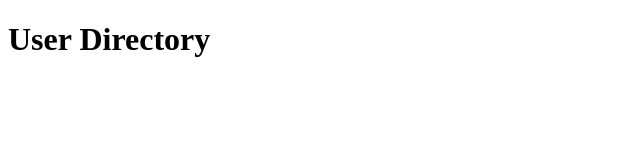
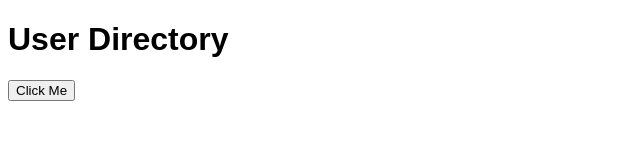
Before and after one commit to xtbc18s1/user-directory, a plain HTML site: page index.html in a window 1280 px wide. Shown: the whole page, without its empty margins (0-640 px from the left). Drawn offline with Linux system fonts and the light colour scheme.

Commit message:
Add CSS and JS files

```diff
--- /dev/null
+++ b/index.css
@@ -0,0 +1,3 @@
+body {
+  font-family: sans-serif;
+}
--- a/index.html
+++ b/index.html
@@ -5,8 +5,13 @@
   <meta http-equiv="X-UA-Compatible" content="IE=edge">
   <title>User Directory</title>
   <meta name="viewport" content="width=device-width, initial-scale=1">
+  <link rel="stylesheet" href="index.css">
 </head>
 <body>
   <h1>User Directory</h1>
+
+  <button>Click Me</button>
+
+  <script src="index.js"></script>
 </body>
 </html>
--- /dev/null
+++ b/index.js
@@ -0,0 +1 @@
+console.log('It works!')
```
